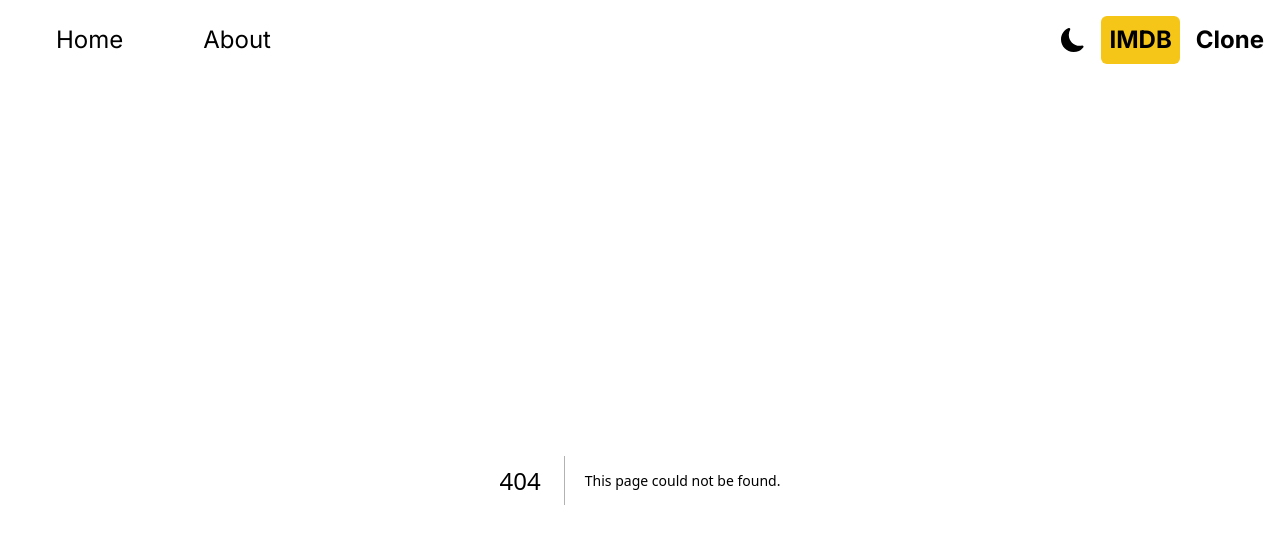
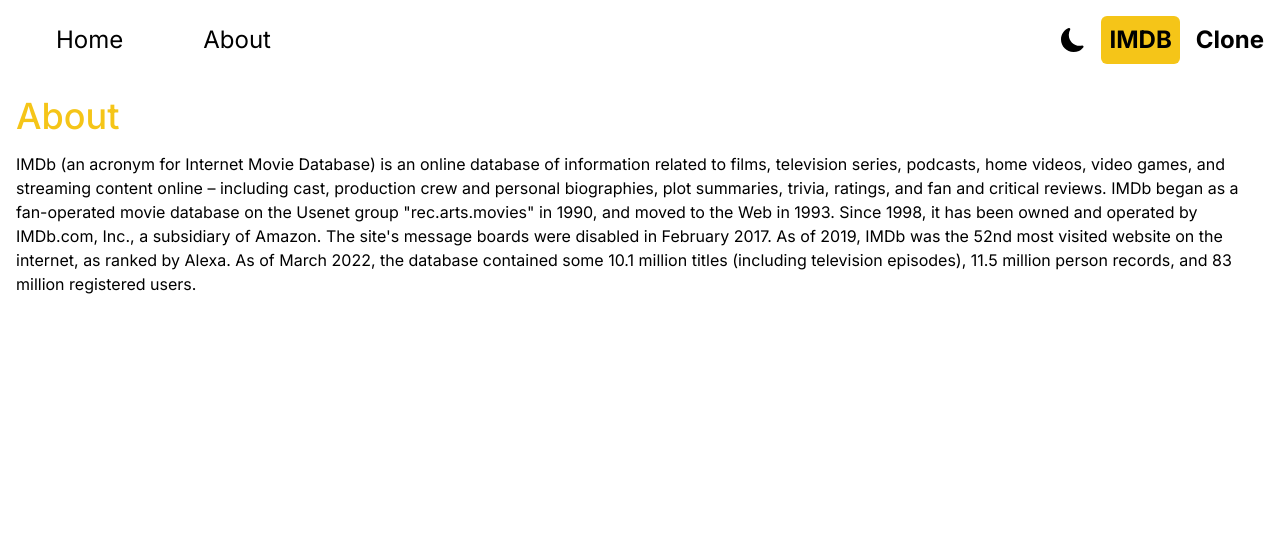
Before and after one commit to aynazheydariafshar/imdb, a Next.js app: page /about in a window 1280 px wide. Before the commit this address had no page. Shown: the top 544 px of the page. Built offline with nearby package versions, Linux system fonts and the light colour scheme.

Commit message:
create about page

```diff
--- /dev/null
+++ b/app/about/page.jsx
@@ -0,0 +1,12 @@
+export default function About() {
+  return (
+    <div className="max-w-7xl space-y-4 p-4 mx-auto">
+      <h1 className="text-4xl font-medium text-[#F5C518]">About</h1>
+      <p>IMDb (an acronym for Internet Movie Database) is an online database of information related to films, television series, podcasts, home videos, video games, and streaming content online – including cast, production crew and personal biographies, plot summaries, trivia, ratings, and fan and critical reviews. IMDb began as a fan-operated movie database on the Usenet group "rec.arts.movies" in 1990, and moved to the Web in 1993. Since 1998, it has been owned and operated by IMDb.com, Inc., a subsidiary of Amazon.
+
+        The site's message boards were disabled in February 2017. As of 2019, IMDb was the 52nd most visited website on the internet, as ranked by Alexa.
+
+        As of March 2022, the database contained some 10.1 million titles (including television episodes), 11.5 million person records, and 83 million registered users.</p>
+    </div>
+  )
+}
--- a/components/Header.jsx
+++ b/components/Header.jsx
@@ -9,7 +9,7 @@
     <nav className='flex items-center justify-between p-4'>
       <div className='flex items-center justify-between'>
         <MenuItems title="Home" url="/" Icon={HiHome} />
-        <MenuItems title="About" url="/" Icon={RiInformationFill} />
+        <MenuItems title="About" url="/about" Icon={RiInformationFill} />
       </div>
       <div className='flex items-center space-x-4 justify-between text-2xl'>
         <DarkModeSwitcher />
```
